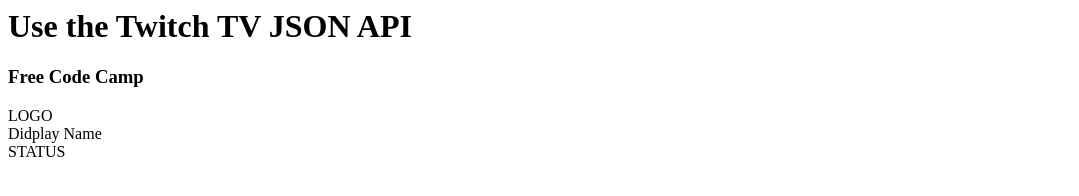
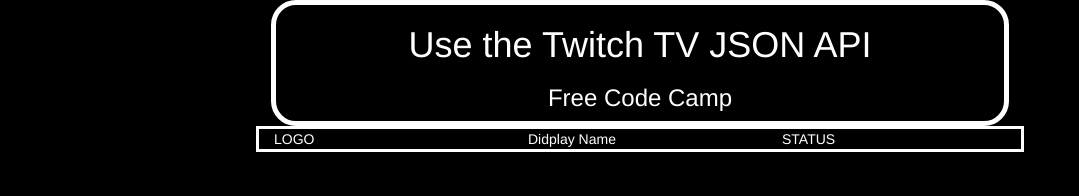
Before and after one commit to ssagarwala/twitch-tv-json-api, a plain HTML site: page index.html in a window 1280 px wide. Shown: the whole page, without its empty margins (0-1079 px from the left). Drawn offline with nearby package versions, Linux system fonts and the light colour scheme.

Commit message:
twitch tv json api

```diff
--- a/index.html
+++ b/index.html
@@ -1,3 +1,20 @@
+<!DOCTYPE html>
+<html lang="en" >
+
+<head>
+  <meta charset="UTF-8">
+  <title>Twitch TV JSON API</title>
+  <link href='https://fonts.googleapis.com/css?family=Lobster+Two' rel='stylesheet' type='text/css'>
+
+  <link rel='stylesheet prefetch' href='https://maxcdn.bootstrapcdn.com/bootstrap/3.3.6/css/bootstrap.min.css'>
+
+      <link rel="stylesheet" href="css/style.css">
+
+
+</head>
+
+<body>
+
   <div class="container">
 <div id="header" class="text-center">
   <h1> Use the Twitch TV JSON API </h1>
@@ -22,3 +39,15 @@
 
   </div>
   </div>
+  <script src='https://cdnjs.cloudflare.com/ajax/libs/jquery/2.2.2/jquery.min.js'></script>
+
+
+
+    <script  src="js/index.js"></script>
+
+
+
+
+</body>
+
+</html>
```
Also changed, not shown: README.txt (added), css/style.css (renamed from styles.css), js/index.js (renamed from javascript.js), license.txt (added). Lines whose indentation alone changed are shown as unchanged.
